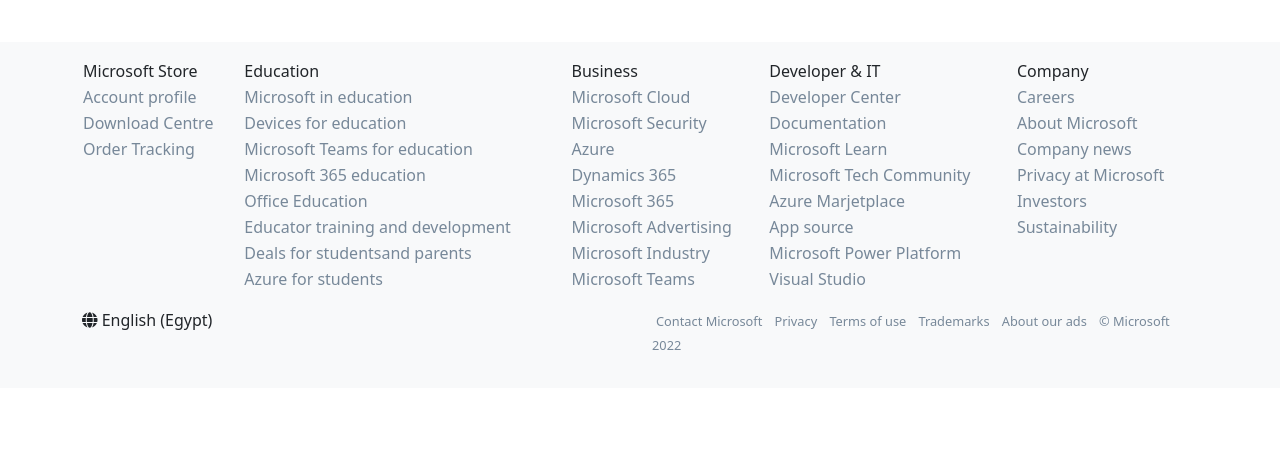
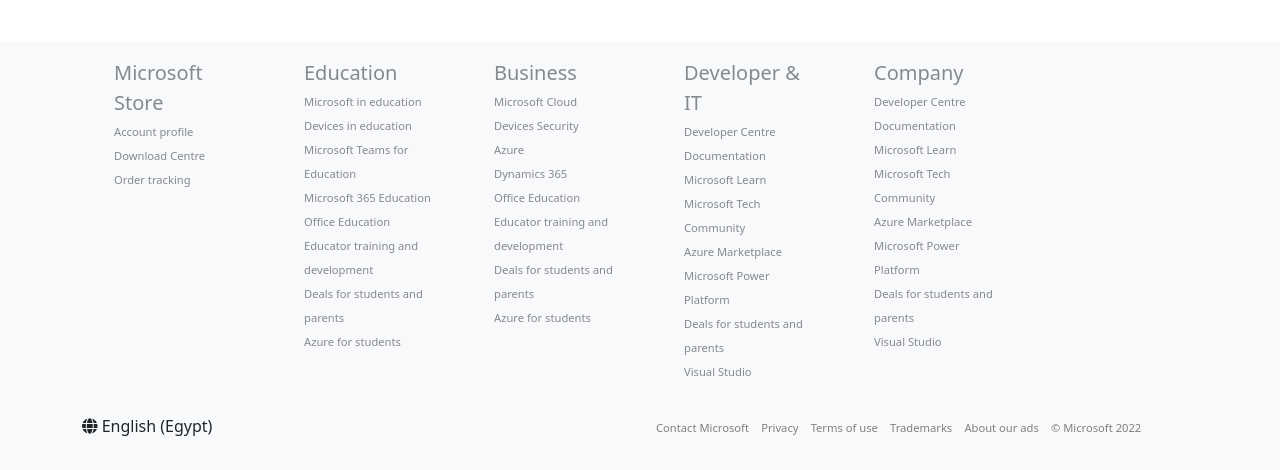
Before and after one commit to saif58475/microsoftboot, a plain HTML site: page index.html in a window 1280 px wide. Shown: the part 1793-2263 px from the top of the page. Before the commit the page ends 2181 px from the top, so only its background shows below. Drawn offline with Linux system fonts and the light colour scheme.

Commit message:
second commit

```diff
--- a/css/style.css
+++ b/css/style.css
@@ -4,12 +4,23 @@
 
 /* the footer  */
 
-table tbody a{
+div ul {
+    list-style: none;
+}
+div ul li a{
     text-decoration: none;
-    color: lightslategray;
+    color: rgb(134, 137, 141);
+    text-decoration: none;
+    font-size: 0.7em;
+
 }
-span a {
+div ul li a:hover{
+    color: black;
+    border-bottom: 2px solid black;
+}
+div span a{
     text-decoration: none;
-    color: lightslategray;
-    font-size: 0.8em;
+    font-size: 0.7em;
+    color: grey;
+
 }
--- a/index.html
+++ b/index.html
@@ -155,22 +155,22 @@
 <!-- the div of the social media  -->
 <div class="container">
     <div class="row">
-        <div class="col-lg-2 col-md-12">
+        <div class="col-lg-2  col-md-12">
             <p>Follow Microsoft</p>
         </div>
-        <div class="col-lg-10 col-md-12">
-            <span>
+        <div class="col-lg-10 col-md-12 ">
+            <span class="p-2 ">
 <a href="https://facebook.com" target="_blank">
     <img src="img/socialmediaicons/fb.PNG" alt="picture">
 </a>
             </span>
-            <span>
+            <span class="p-2">
                 <a href="https://www.twitter.com" target="_blank">
                     <img src="img/socialmediaicons/twitter.PNG" alt="picture">
                 </a>
 
             </span>
-            <span>
+            <span class="p-2">
                 <a href="https://www.linkedin.com" target="_blank">
                     <img src="img/socialmediaicons/linkedin.PNG" alt="picture">
                 </a>
@@ -182,87 +182,75 @@
 
 <!-- the footer -->
 <footer class="bg-light p-3">
-<div class="container">
-    <table style="width:100%" >
-        <thead >
-        <tr>
-          <td>Microsoft Store </td>
-          <td>Education</td>
-          <td>Business</td>
-          <td>Developer & IT</td>
-          <td>Company</td>
-        </tr>
-    </thead>
-    <tbody>
-        <tr>
-            <td>
-                <a href="#">Account profile</a>
-            </td>
-            <td>
-                <a href="#">Microsoft in education</a>
-            </td>
-            <td>
-                <a href="#">Microsoft Cloud</a>
-            </td>
-            <td>
-                <a href="#">Developer Center</a>
-            </td>
-            <td>
-                <a href="#">Careers</a>
-            </td>
-        </tr>
-        <tr>
-            <td><a href="#">Download Centre</a></td>
-            <td><a href="#">Devices for education</a></td>
-            <td><a href="#">Microsoft Security</a></td>
-            <td><a href="#">Documentation</a></td>
-            <td><a href="#">About Microsoft</a></td>
-        </tr>
-        <tr>
-            <td><a href="#">Order Tracking</a></td>
-            <td><a href="#">Microsoft Teams for education</a></td>
-            <td><a href="#">Azure</a></td>
-            <td><a href="#">Microsoft Learn</a></td>
-            <td><a href="#">Company news</a></td>
-        </tr>
-        <tr>
-            <td><a href="#"></a></td>
-            <td><a href="#">Microsoft 365 education</a></td>
-            <td><a href="#">Dynamics 365</a></td>
-            <td><a href="#">Microsoft Tech Community</a></td>
-            <td><a href="#">Privacy at Microsoft</a></td>
-        </tr>
-        <tr>
-            <td><a href="#"></a></td>
-            <td><a href="#">Office Education</a></td>
-            <td><a href="#">Microsoft 365</a></td>
-            <td><a href="#">Azure Marjetplace</a></td>
-            <td><a href="#">Investors</a></td>
-        </tr>
-        <tr>
-            <td><a href="#"></a></td>
-            <td><a href="#">Educator training and development</a></td>
-            <td><a href="#">Microsoft Advertising</a></td>
-            <td><a href="#">App source </a></td>
-            <td><a href="#">Sustainability</a></td>
-        </tr>
-        <tr>
-            <td><a href="#"></a></td>
-            <td><a href="#">Deals for studentsand parents</a></td>
-            <td><a href="#">Microsoft Industry</a></td>
-            <td><a href="#">Microsoft Power Platform  </a></td>
-            <td><a href="#"></a></td>
-        </tr>
-        <tr>
-            <td><a href="#"></a></td>
-            <td><a href="#">Azure for students </a></td>
-            <td><a href="#">Microsoft Teams</a></td>
-            <td><a href="#">Visual Studio</a></td>
-            <td><a href="#"></a></td>
-        </tr>
-    </tbody>
-      </table>
+<div class="container ">
+    <div class="row">
+        <div class="col-lg-2 col-md-12">
+            <ul>
+                <li><a href="#" class="fs-5">Microsoft Store</a></li>
+                <li><a href="#">Account profile</a></li>
+                <li><a href="#">Download Centre</a></li>
+                <li><a href="#">Order tracking</a></li>
+            </ul>
+        </div>
+        <div class="col-lg-2 text-start  col-md-12">
+            <ul>
+                <li><a href="#" class="fs-5">Education</a></li>
+                <li><a href="#">Microsoft in education</a></li>
+                <li><a href="#">Devices in education</a></li>
+                <li><a href="#">Microsoft Teams for Education</a></li>
+                <li><a href="#">Microsoft 365 Education</a></li>
+                <li><a href="#">Office Education</a></li>
+                <li><a href="#">Educator training and development</a></li>
+                <li><a href="#">Deals for students and parents</a></li>
+                <li><a href="#">Azure for students</a></li>
+            </ul>
+        </div>
+        <div class="col-lg-2 col-md-12">
+
+            <ul>
+                <li><a href="#" class="fs-5">Business</a></li>
+                <li ><a href="#" >Microsoft Cloud</a></li>
+                <li><a href="#">Devices Security</a></li>
+                <li><a href="#">Azure</a></li>
+                <li><a href="#">Dynamics 365 </a></li>
+                <li><a href="#">Office Education</a></li>
+                <li><a href="#">Educator training and development</a></li>
+                <li><a href="#">Deals for students and parents</a></li>
+                <li><a href="#">Azure for students</a></li>
+            </ul>
+        </div>
+        <div class="col-lg-2  col-md-12">
+
+            <ul>
+                <li><a href="#" class="fs-5">Developer & IT</a></li>
+                <li ><a href="#" >Developer Centre</a></li>
+                <li><a href="#">Documentation</a></li>
+                <li><a href="#">Microsoft Learn</a></li>
+                <li><a href="#">Microsoft Tech Community </a></li>
+                <li><a href="#">Azure Marketplace</a></li>
+                <li><a href="#">Microsoft Power Platform</a></li>
+                <li><a href="#">Deals for students and parents</a></li>
+                <li><a href="#">Visual Studio</a></li>
+            </ul>
+        </div>
+        <div class="col-lg-2  col-md-12">
+
+            <ul>
+                <li><a href="#" class="fs-5">Company</a></li>
+                <li ><a href="#" >Developer Centre</a></li>
+                <li><a href="#">Documentation</a></li>
+                <li><a href="#">Microsoft Learn</a></li>
+                <li><a href="#">Microsoft Tech Community </a></li>
+                <li><a href="#">Azure Marketplace</a></li>
+                <li><a href="#">Microsoft Power Platform</a></li>
+                <li><a href="#">Deals for students and parents</a></li>
+                <li><a href="#">Visual Studio</a></li>
+            </ul>
+        </div>
+    </div>
 </div>
+
+
 <div class="container my-3">
     <div class="row">
         <div class="col-lg-6 col-md-12">
```
